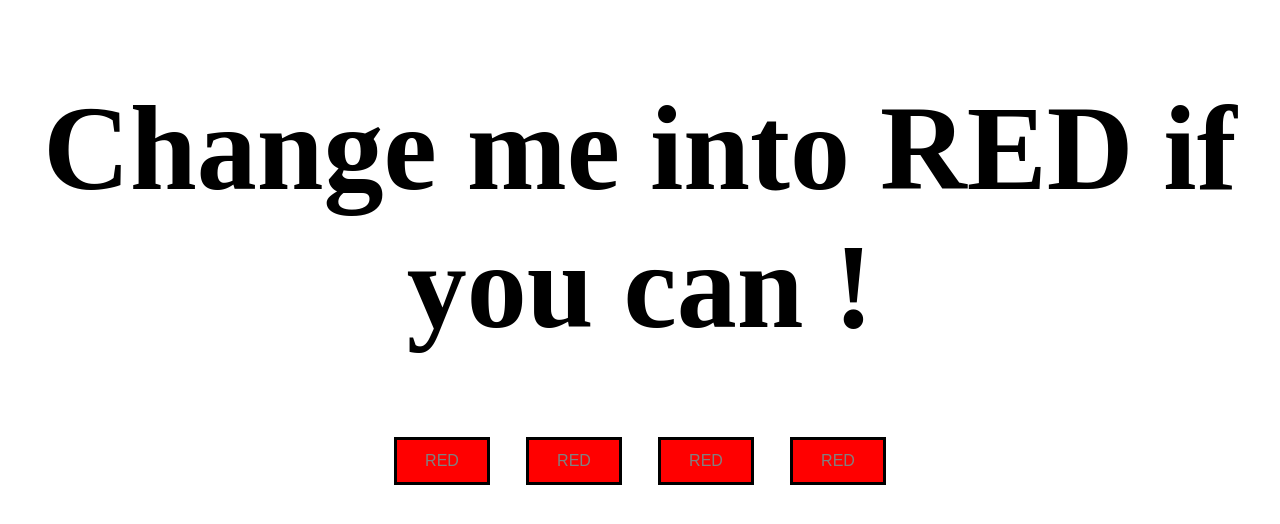
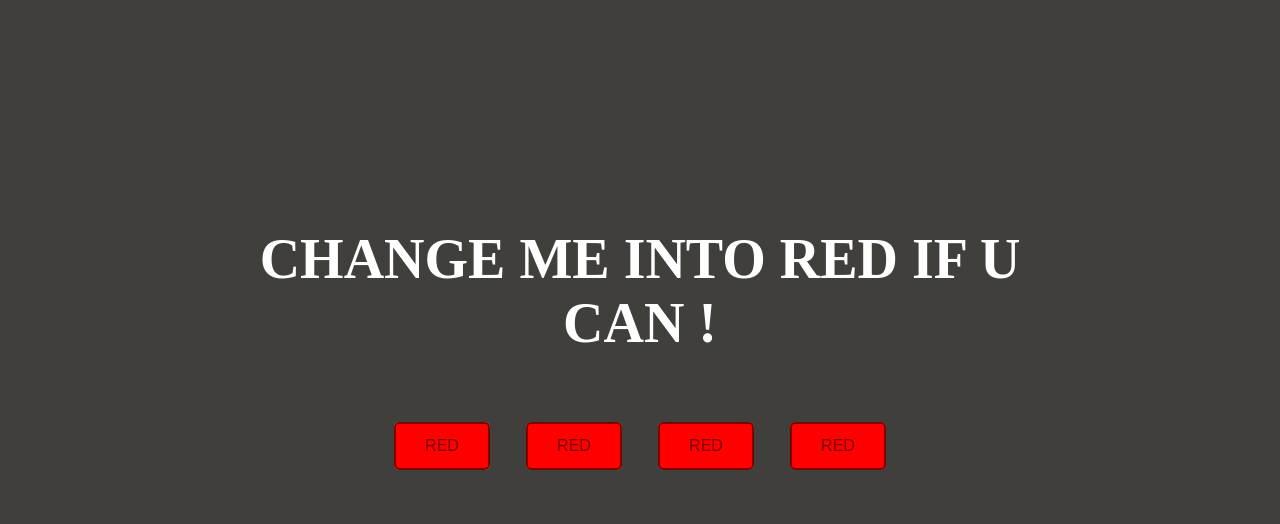
Before and after one commit to azizsrarfi248/colors-game, a plain HTML site: page index.html in a window 1280 px wide. Drawn offline with Linux system fonts and the light colour scheme.

Commit message:
completed

```diff
--- a/index.html
+++ b/index.html
@@ -3,26 +3,34 @@
   <head>
     <meta charset="UTF-8" />
     <link rel="stylesheet" href="style.css" />
-    <title>Document</title>
+    <title>AZIZ'S RED BUTTON</title>
   </head>
   <body>
     <div class="container">
-      <h1 id="title">Change me into RED if you can !</h1>
-      <div class="hidden-btn">
-        <button id="geen-btn" class="btn" onclick="changeGreen()">GREEN</button>
-        <button id="purple-btn" class="btn" onclick="changePurple()">
+      <h1 id="title">CHANGE ME INTO RED IF U CAN !</h1>
+
+      <!-- HIDDEN BUTTONS -->
+      <div class="hidden-btns">
+        <button id="green-btn" class="btn" onclick="changeColor('green')">
+          GREEN
+        </button>
+        <button id="yellow-btn" class="btn" onclick="changeColor('yellow')">
+          YELLOW
+        </button>
+        <button id="blue-btn" class="btn" onclick="changeColor('blue')">
+          BLUE
+        </button>
+        <button id="purple-btn" class="btn" onclick="changeColor('purple')">
           PURPLE
         </button>
-        <button id="yellow-btn" class="btn" onclick="changeYellow()">
-          YELLOW
-        </button>
-        <button id="blue-btn" class="btn" onclick="changeBlue()">BLUE</button>
       </div>
-      <div class="showen-btn">
-        <button class="btn-red" onclick="changeRed()">RED</button>
-        <button class="btn-red" onclick="changeRed()">RED</button>
-        <button class="btn-red" onclick="changeRed()">RED</button>
-        <button class="btn-red" onclick="changeRed()">RED</button>
+
+      <!-- RED BUTTONS -->
+      <div class="shown-btns">
+        <button class="btn red-btn" onclick="changeColor('red')">RED</button>
+        <button class="btn red-btn" onclick="changeColor('red')">RED</button>
+        <button class="btn red-btn" onclick="changeColor('red')">RED</button>
+        <button class="btn red-btn" onclick="changeColor('red')">RED</button>
       </div>
     </div>
     <script src="main.js"></script>
--- a/main.js
+++ b/main.js
@@ -1,31 +1,69 @@
-function changeGreen() {
-  document.getElementById("title").style.color = "green";
+// RED BTNS POSITIONS
+var pos = [0, 0, 0, 0];
+
+// RED BTNS COORDINATES
+var coor = [
+  [
+    { x: 0, y: 0, d: 0 },
+    { x: 0, y: -55, d: 10 },
+    { x: 0, y: -100, d: -20 },
+    { x: -200, y: 50, d: 35 },
+    { x: -250, y: 0, d: 0 },
+  ],
+  [
+    { x: 0, y: 0, d: 0 },
+    { x: 0, y: -55, d: 10 },
+    { x: -30, y: 148, d: -15 },
+    { x: 0, y: 55, d: 90 },
+    { x: 0, y: -55, d: 90 },
+  ],
+  [
+    { x: 0, y: 0, d: 0 },
+    { x: 0, y: -55, d: 10 },
+    { x: 0, y: -250, d: 0 },
+    { x: 0, y: -55, d: -10 },
+    { x: 0, y: 55, d: 0 },
+  ],
+  [
+    { x: 0, y: 0, d: 0 },
+    { x: 0, y: -55, d: 10 },
+    { x: 150, y: 0, d: -180 },
+    { x: 200, y: 0, d: 120 },
+    { x: 220, y: -400, d: 50 },
+  ],
+];
+
+// Table Of Red Buttons
+var redButtons = document.getElementsByClassName("red-btn");
+
+// Change Color Of Title Function
+function changeColor(color) {
+  document.getElementById("title").style.color = color;
 }
-function changePurple() {
-  document.getElementById("title").style.color = "purple";
-}
-function changeYellow() {
-  document.getElementById("title").style.color = "yellow";
-}
-function changeBlue() {
-  document.getElementById("title").style.color = "blue";
-}
-function changeRed() {
-  document.getElementById("title").style.color = "red";
-}
-var redButtons = document.getElementsByClassName("btn-red");
 
+// Change Position Of Red Buttons When Hover
 for (let i = 0; i < 4; i++) {
   redButtons[i].addEventListener("mouseover", () => {
-    redButtons[i].className = "btn btn-red btn-red-move";
+    // Move The Position Of A Red When Hovred
+    if (pos[i] == coor[i].length - 1) {
+      pos[i] = 0;
+      redButtons[i].style.zIndex = 1;
+    } else {
+      pos[i]++;
+    }
+    redButtons[i].style.transform = `translate(${coor[i][pos[i]].x}px,${
+      coor[i][pos[i]].y
+    }px) rotate(${coor[i][pos[i]].d}deg)`;
+
+    // Show The Hidden Buttons When Hover A Red One
     if (i == 0) {
-      document.getElementById("green-btn").className = "btn hidden-btn-show";
+      document.getElementById("green-btn").style.zIndex = 1;
     } else if (i == 1) {
-      document.getElementById("yellow-btn").className = "btn hidden-btn-show";
+      document.getElementById("yellow-btn").style.zIndex = 1;
     } else if (i == 2) {
-      document.getElementById("blue-btn").className = "btn hidden-btn-show";
+      document.getElementById("blue-btn").style.zIndex = 1;
     } else {
-      document.getElementById("purple-btn").className = "btn hidden-btn-show";
+      document.getElementById("purple-btn").style.zIndex = 1;
     }
   });
 }
--- a/style.css
+++ b/style.css
@@ -1,66 +1,67 @@
 body {
   margin: 0;
   padding: 0;
+  background-color: #403f3b;
+}
+
+/* CONTAINER */
+.container {
   text-align: center;
-}
-h1 {
-  text-align: center;
-  font-size: 120px;
-}
-.container {
+  padding: 10rem;
   position: relative;
 }
 
+/* TITLE */
+#title {
+  color: white;
+  margin: 7%;
+  font-size: 350%;
+}
+
+/* ALL BUTTUNS */
 .btn {
   width: 6rem;
   height: 3rem;
+  margin-left: 1rem;
   margin-right: 1rem;
-  margin-left: 1rem;
   font-size: 1rem;
-}
-#geen-btn {
-  color: grey;
-  background-color: green;
-  border: 0.2rem cyan solid;
+  border-radius: 5px;
+  position: relative;
 }
 
+/* COLORED BUTTONS */
+#green-btn {
+  color: rgb(174, 239, 77);
+  border: rgb(174, 239, 77) 2px solid;
+  background-color: green;
+}
+#yellow-btn {
+  color: rgb(180, 180, 66);
+  border: rgb(180, 180, 66) 2px solid;
+  background-color: yellow;
+}
 #blue-btn {
-  color: grey;
+  color: rgb(70, 210, 249);
+  border: rgb(70, 210, 249) 2px solid;
   background-color: blue;
-  border: 0.2rem cyan solid;
 }
 #purple-btn {
-  color: grey;
+  color: rgb(228, 64, 228);
+  border: rgb(228, 64, 228) 2px solid;
   background-color: purple;
-  border: 0.2rem cyan solid;
-}
-#yellow-btn {
-  color: grey;
-  background-color: yellow;
-  border: 0.2rem cyan solid;
-}
-.btn-red {
-  width: 6rem;
-  height: 3rem;
-  margin-right: 1rem;
-  margin-left: 1rem;
-  font-size: 1rem;
-  color: gray;
-  background-color: red;
-  border: 0.2rem black solid;
 }
 
-.showen-btn {
+/* RED BUTTONS */
+/* RED BUTTONS CONTAINER */
+.shown-btns {
   left: 0;
   right: 0;
   width: 100%;
   position: absolute;
   margin-top: -3rem;
 }
-.btn-red-move {
-  transform: translateY(-100px);
+.red-btn {
+  color: rgb(124, 0, 0);
+  border: rgb(124, 0, 0) 2px solid;
+  background-color: red;
 }
-.hidden-btn-show {
-  position: relative;
-  z-index: 1;
-}
```
